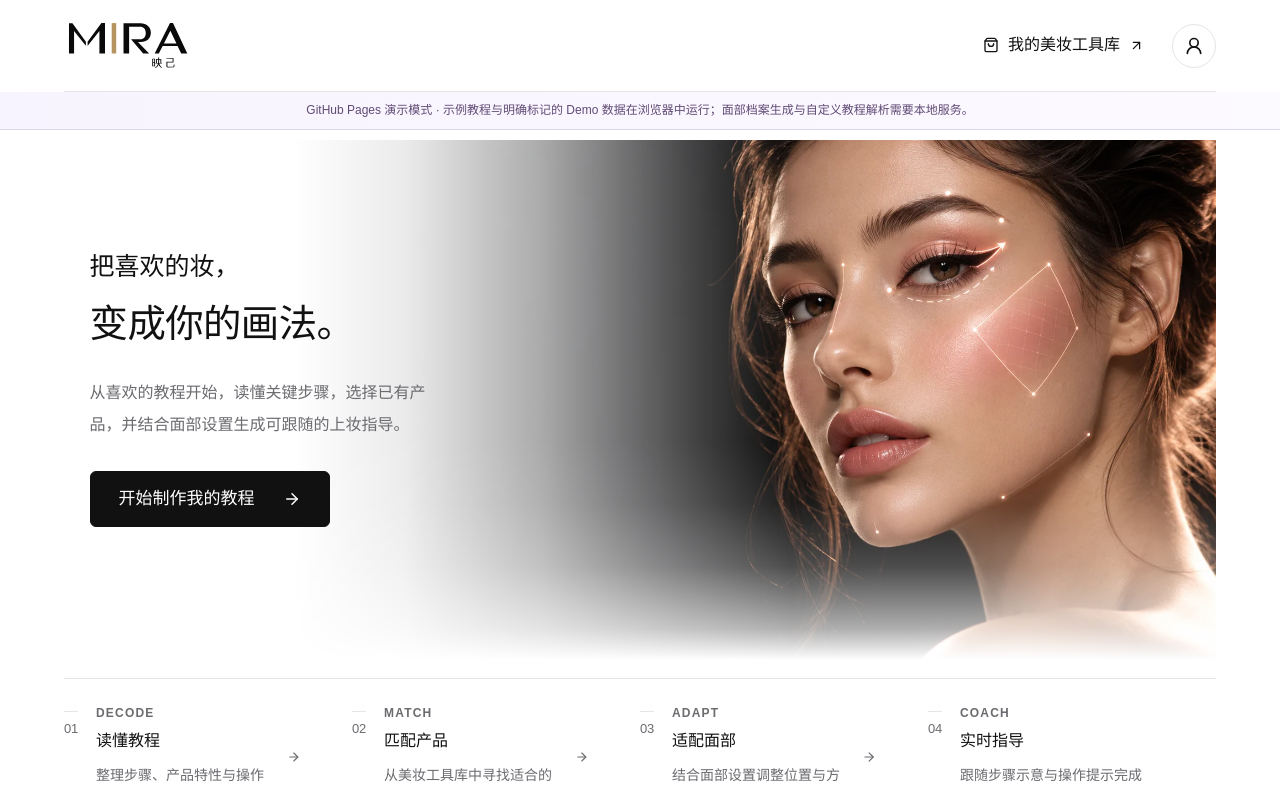
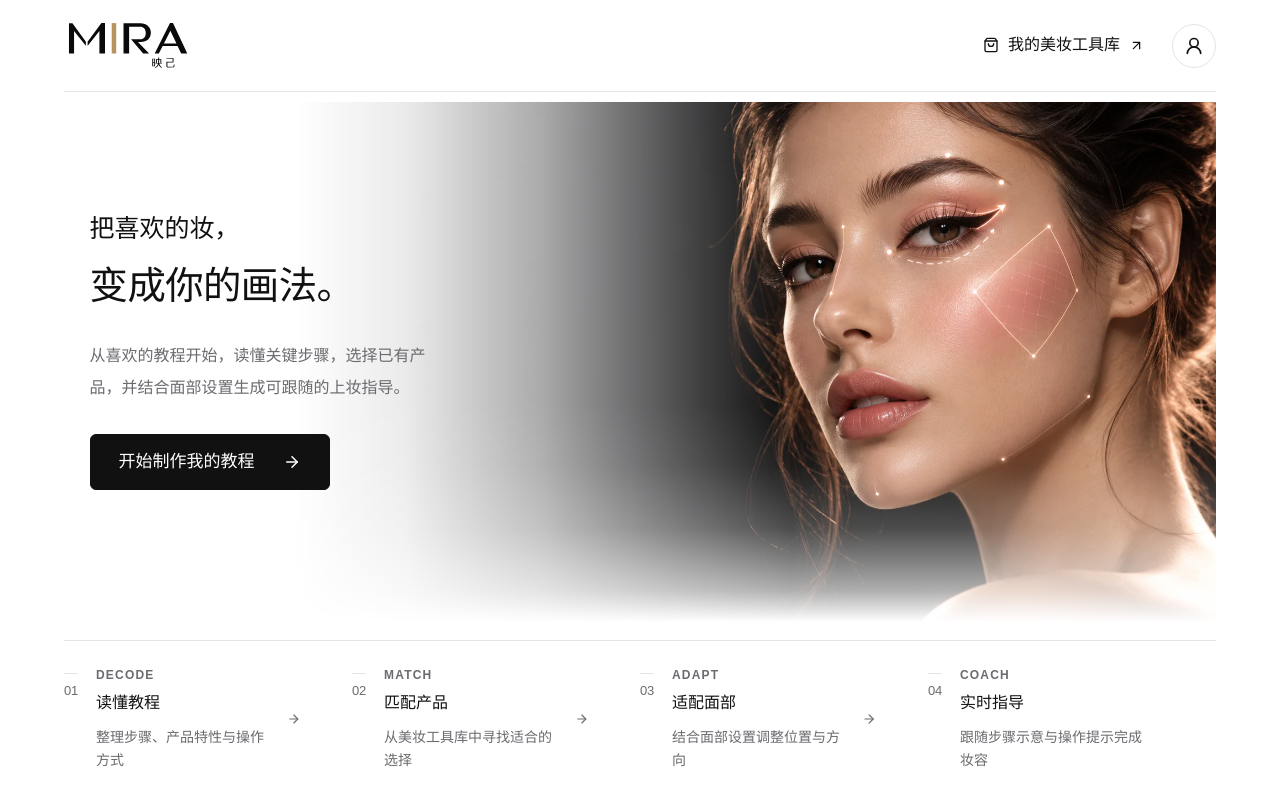
Before and after one commit to Frank219wan/MIRA-, a React (Vite) app in the folder frontend-preview/: page /my-tutorial in a window 1280 px wide. Shown: the top 789 px of the page. Built offline with nearby package versions, Linux system fonts and the light colour scheme; no server answers.

Commit message:
fix(frontend): remove GitHub Pages demo banner

```diff
--- a/frontend-preview/src/components/layout/Layout.tsx
+++ b/frontend-preview/src/components/layout/Layout.tsx
@@ -1,7 +1,6 @@
 import { useEffect } from "react";
 import { Link, Outlet, useLocation } from "react-router-dom";
 import { ArrowUpRight, House, ShoppingBag, UserRound } from "lucide-react";
-import { apiConfig } from "../../lib/config";
 import { publicAsset } from "../../lib/assets";
 export function Layout() {
   const { pathname } = useLocation();
@@ -35,11 +34,6 @@ export function Layout() {
           </Link>
         </nav>
       </header>
-      {apiConfig.demoMode && (
-        <div className="deployment-demo-banner" role="status">
-          GitHub Pages 演示模式 · 示例教程与明确标记的 Demo 数据在浏览器中运行；面部档案生成与自定义教程解析需要本地服务。
-        </div>
-      )}
       <main key={pathname}>
         <Outlet />
       </main>
--- a/frontend-preview/src/styles.css
+++ b/frontend-preview/src/styles.css
@@ -71,15 +71,6 @@ header {
   display: flex;
   align-items: center;
   justify-content: space-between;
-}
-.deployment-demo-banner {
-  padding: 9px 5%;
-  border-bottom: 1px solid #ddd6ea;
-  background: linear-gradient(90deg, #f8f4ff, #fcf9ff);
-  color: #604b75;
-  font-size: 12px;
-  line-height: 1.55;
-  text-align: center;
 }
 .logo {
   width: 128px;
```
